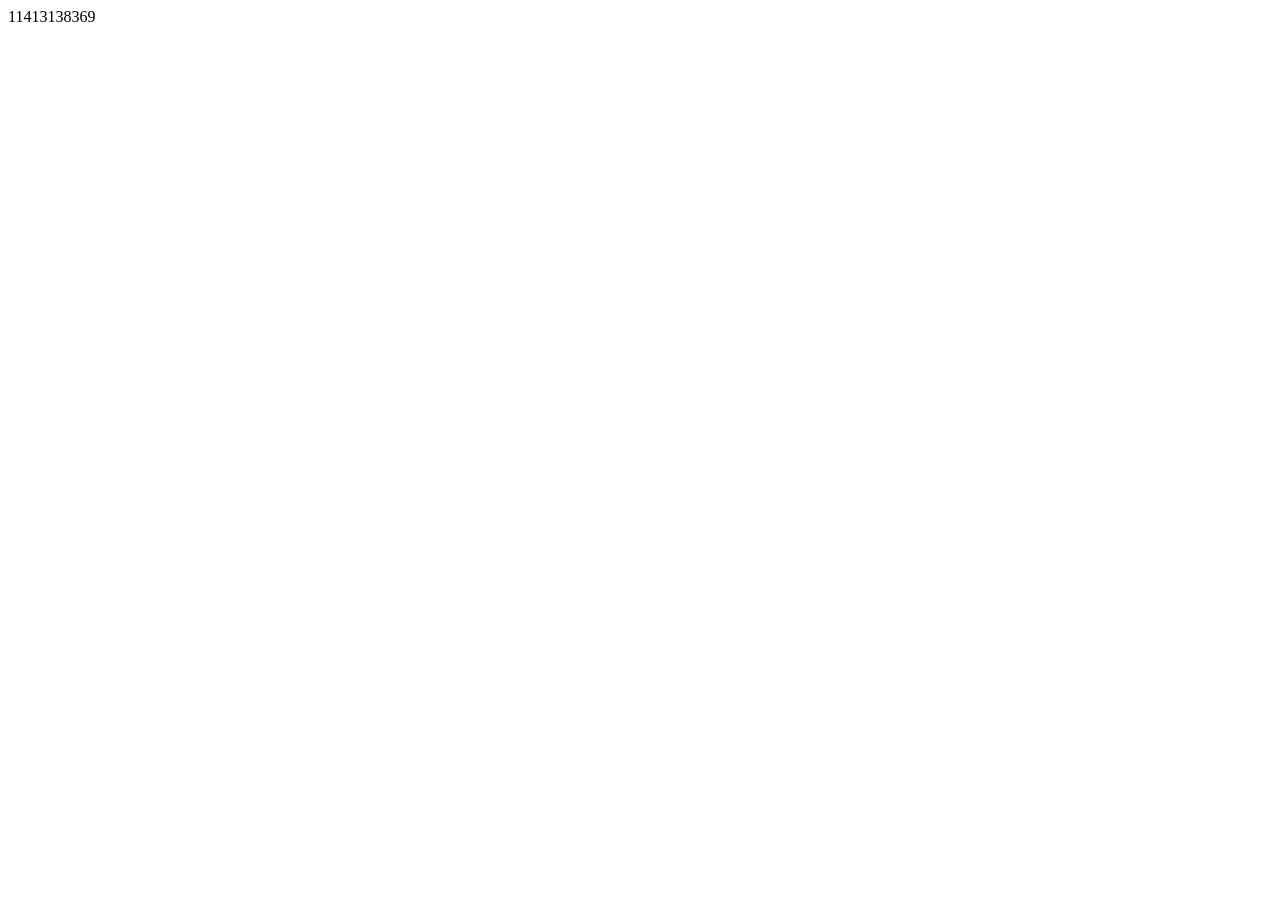
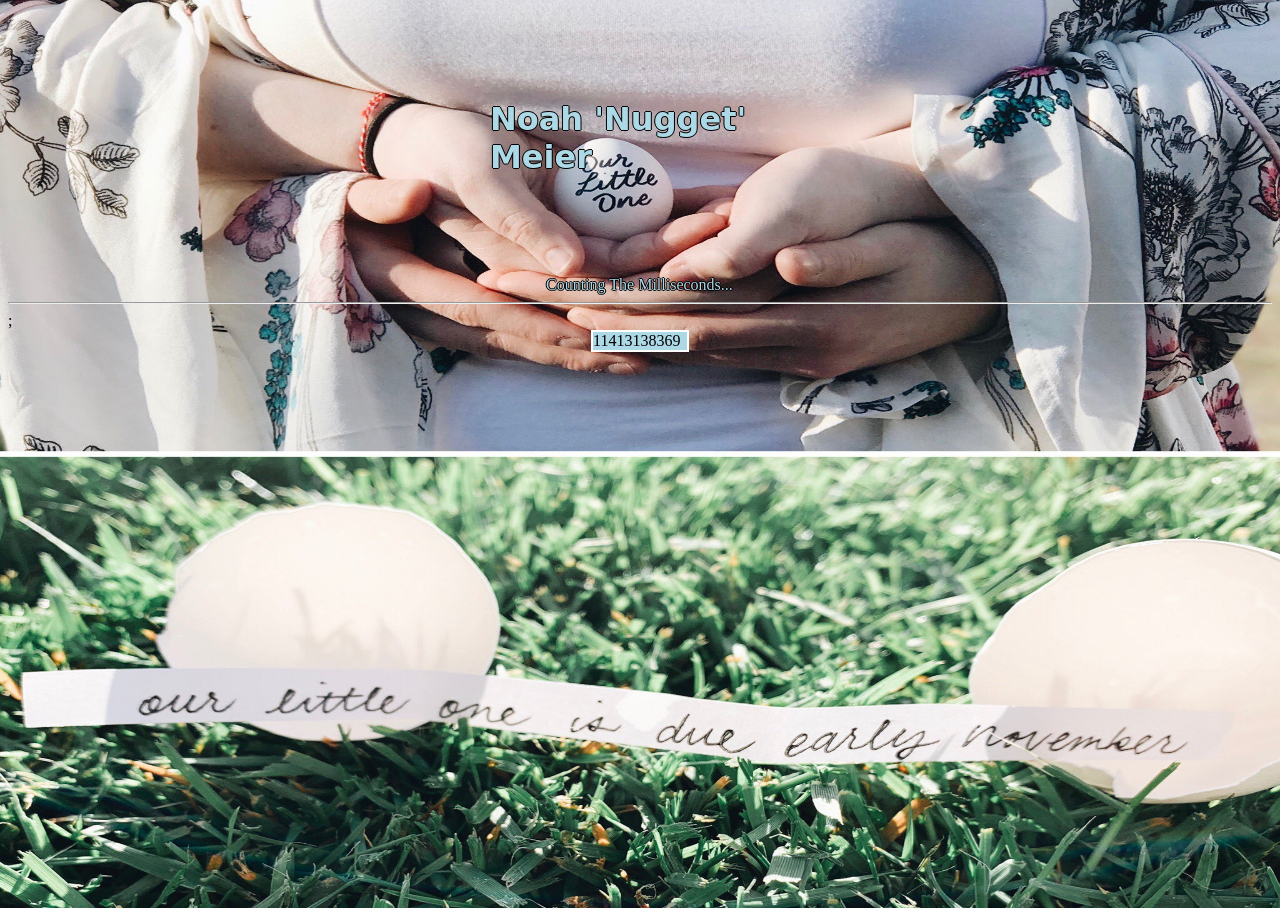
Before and after one commit to Remet0/Nugget-Noah, a plain HTML site: page index.html in a window 1280 px wide. Before the commit the page ends 800 px from the top, so only its background shows below. Drawn offline with nearby package versions, Linux system fonts and the light colour scheme.

Commit message:
finished up

```diff
--- a/assets/css/style.css
+++ b/assets/css/style.css
@@ -0,0 +1,31 @@
+body{
+    height: 100vh;
+    background-image: url('./../images/Kristen.jpg');
+    background-size: 100% 100%;
+}
+h1{
+color: lightblue;
+text-shadow: -1px 0 black, 0 1px black, 1px 0 black, 0 -1px black;
+margin: 0 auto;
+width: 300px;
+margin-top: 100px;
+font-family:  cursive;
+
+}
+p{
+    width: 188px;
+    margin: 0 auto;
+    margin-top: 100px;
+    color: lightblue;
+    text-shadow: -1px 0 black, 0 1px black, 1px 0 black, 0 -1px black;
+}
+hr{
+    color: lightblue;
+}
+#timer{
+    margin: 0 auto;
+    width: 94px;
+    background-color: lightblue;
+    border: 2px solid white;
+
+}
--- a/index.html
+++ b/index.html
@@ -9,8 +9,13 @@
 </head>
 <body>
 
+    <h1>Noah 'Nugget' Meier</h1>
+
+<p>Counting The Milliseconds... </p>
+<hr>;
 <div id = timer></div>
-<div id = test></div>
+
+
 
 
     <script type="text/javascript" src="https://cdnjs.cloudflare.com/ajax/libs/jquery/3.2.1/jquery.min.js"></script>
```
Also changed, not shown: assets/images/Kristen.jpg (added).
